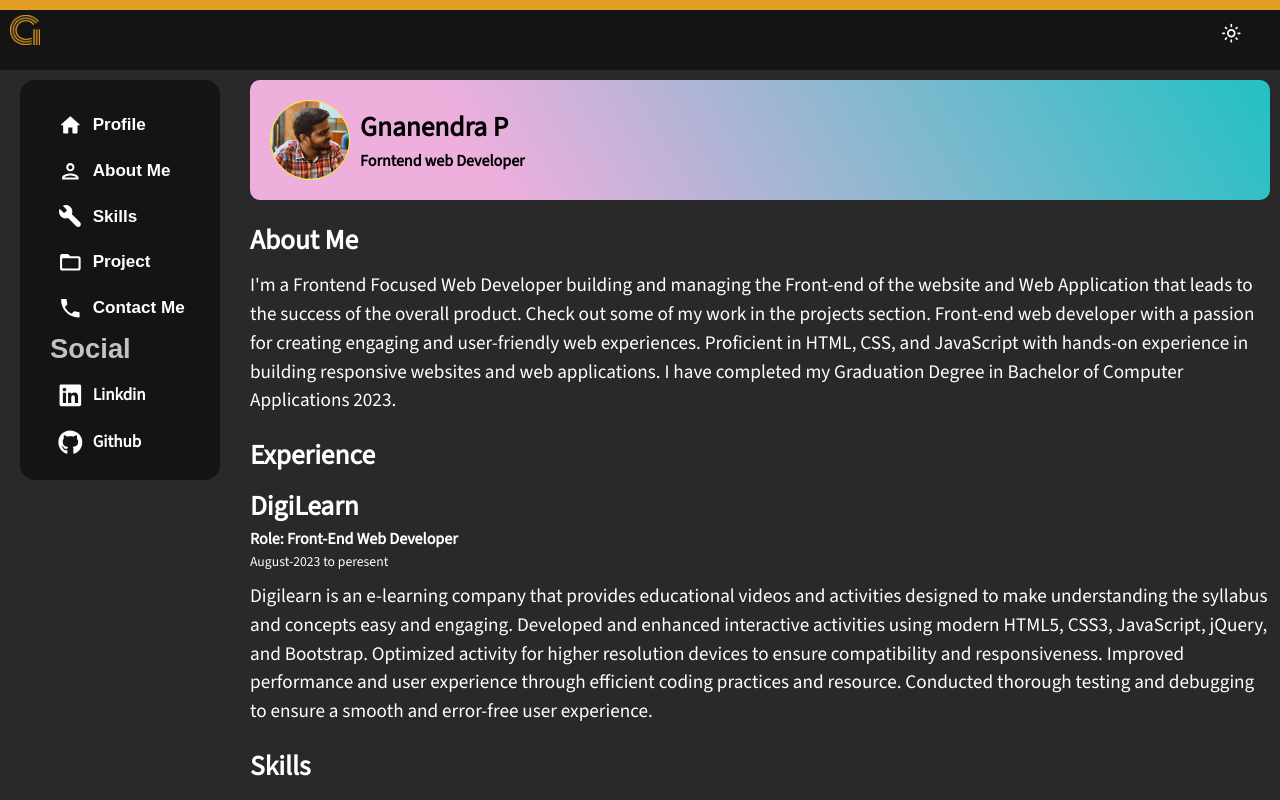
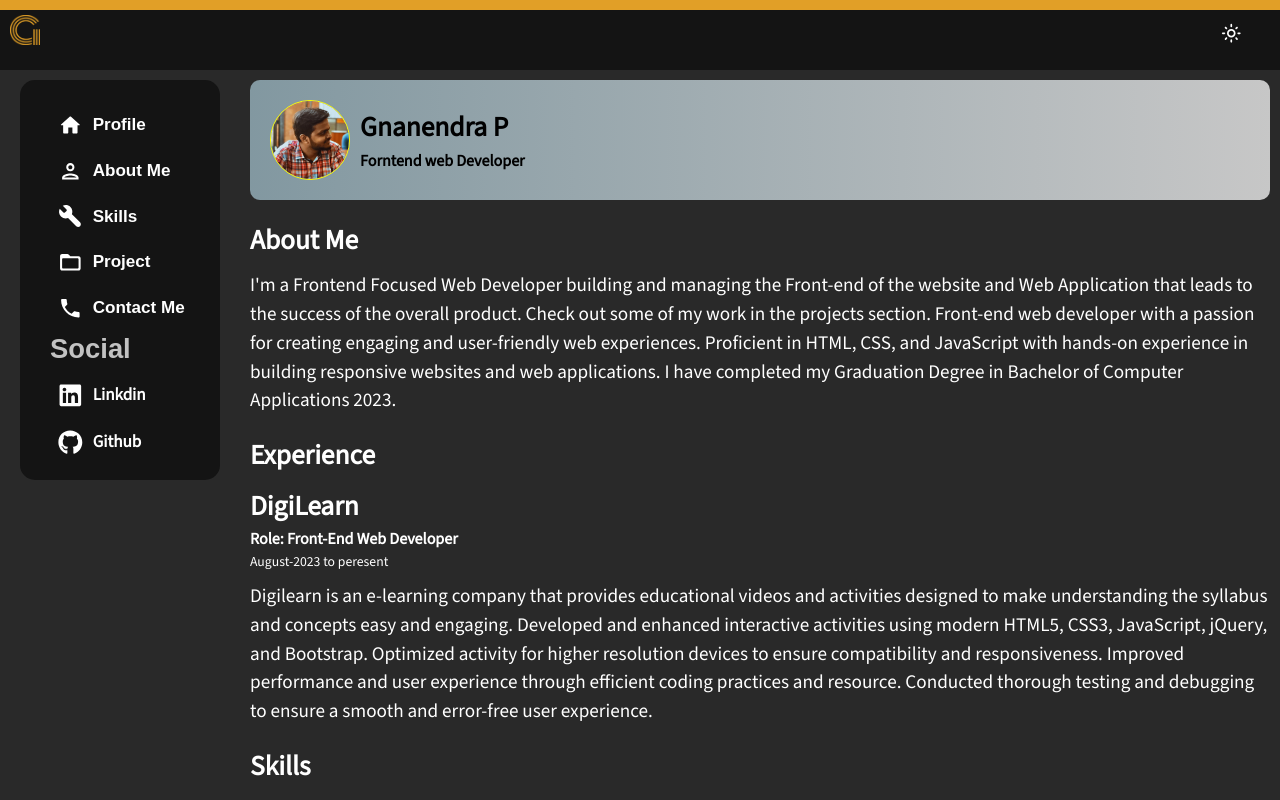
Before and after one commit to gnanendrapgnani/ProtfolioReact, a React (Vite) app: page / in a window 1280 px wide. Shown: the top 800 px of the page. Built offline with nearby package versions, Linux system fonts and the light colour scheme; a web font is replaced by a local one.

Commit message:
profile bacground colour and quote icon as been updated or changed

```diff
--- a/src/Scenes/Profile.jsx
+++ b/src/Scenes/Profile.jsx
@@ -11,7 +11,7 @@ const Profile = () => {
           key={index}
           sx={{
             background:
-              "linear-gradient(60deg, rgba(238, 175, 221, 1) 23%, rgba(34, 193, 195, 1) 100%)",
+            "linear-gradient(90deg, hsla(197, 14%, 57%, 1) 0%, hsla(0, 0%, 78%, 1) 100%)",
             display: "flex",
             alignItems: "center",
             justifyContent: "start",
```
Also changed, not shown: public/Icons/IconQuote.png.
